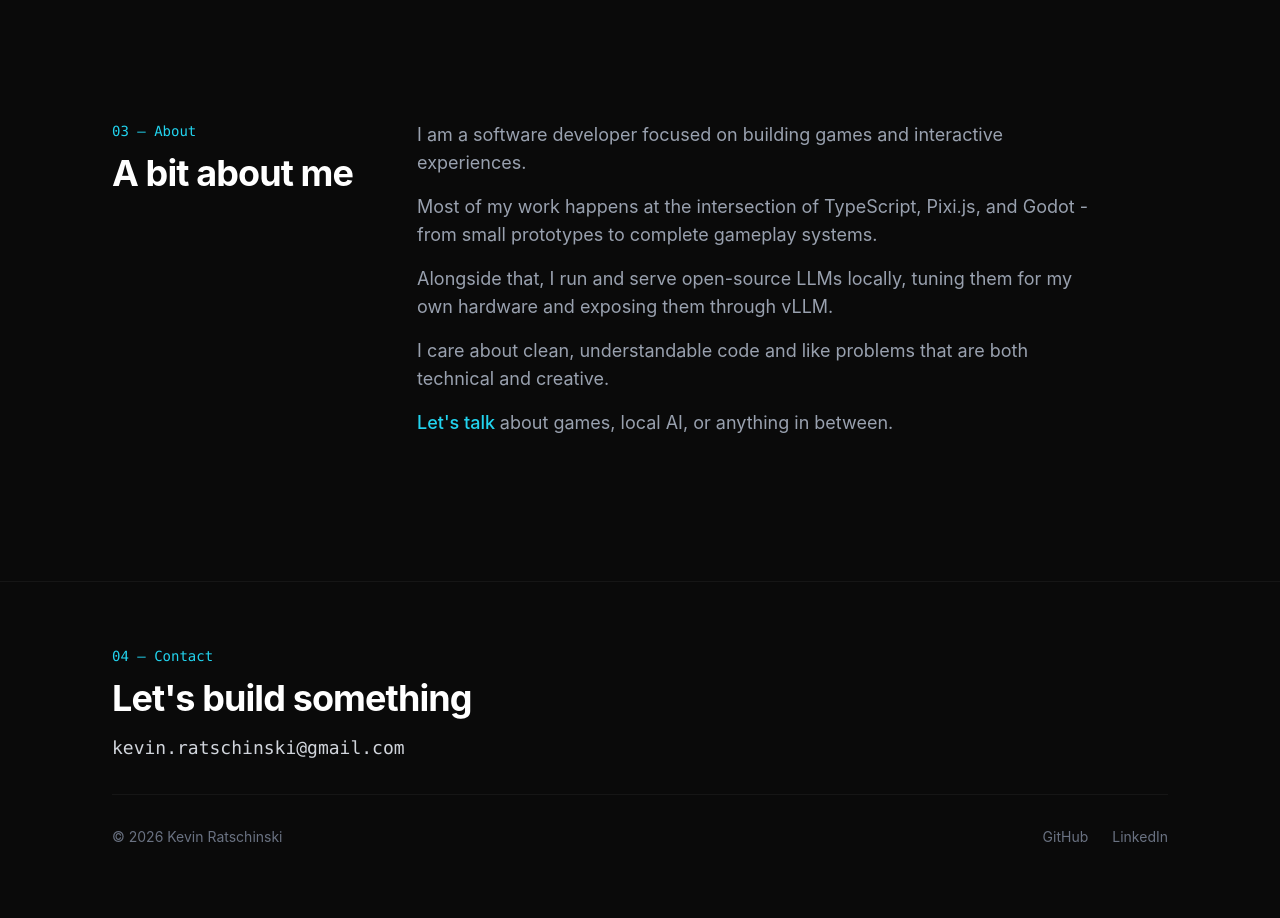
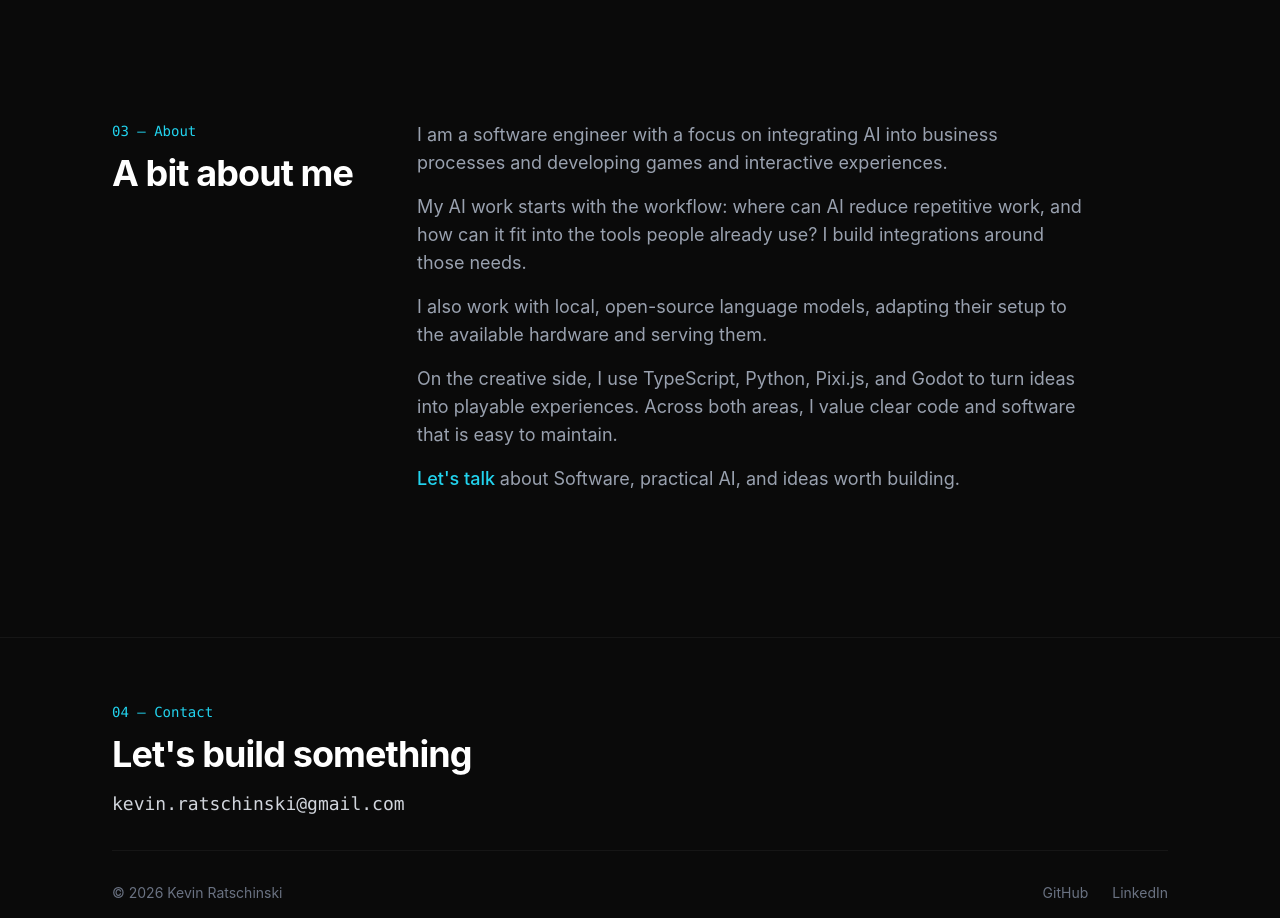
Before and after one commit to Kevin-Ratschinski/kevin-ratschinski.github.io, a Vue app: page / in a window 1280 px wide. Shown: the part 1640-2558 px from the top of the page. Built offline with nearby package versions, Linux system fonts and the light colour scheme.

Commit message:
feat: update AboutSection content to reflect current focus on AI integration and software development

```diff
--- a/src/components/AboutSection.vue
+++ b/src/components/AboutSection.vue
@@ -1,9 +1,9 @@
 <script setup lang="ts">
 const paragraphs: string[] = [
-  "I am a software developer focused on building games and interactive experiences.",
-  "Most of my work happens at the intersection of TypeScript, Pixi.js, and Godot - from small prototypes to complete gameplay systems.",
-  "Alongside that, I run and serve open-source LLMs locally, tuning them for my own hardware and exposing them through vLLM.",
-  "I care about clean, understandable code and like problems that are both technical and creative.",
+  "I am a software engineer with a focus on integrating AI into business processes and developing games and interactive experiences.",
+  "My AI work starts with the workflow: where can AI reduce repetitive work, and how can it fit into the tools people already use? I build integrations around those needs.",
+  "I also work with local, open-source language models, adapting their setup to the available hardware and serving them.",
+  "On the creative side, I use TypeScript, Python, Pixi.js, and Godot to turn ideas into playable experiences. Across both areas, I value clear code and software that is easy to maintain.",
 ];
 </script>
 
@@ -22,7 +22,7 @@ const paragraphs: string[] = [
 
         <p>
           <a href="mailto:kevin.ratschinski@gmail.com" class="font-medium text-(--color-accent) underline-offset-4 hover:underline"> Let's talk </a>
-          about games, local AI, or anything in between.
+          about Software, practical AI, and ideas worth building.
         </p>
       </div>
     </div>
```
